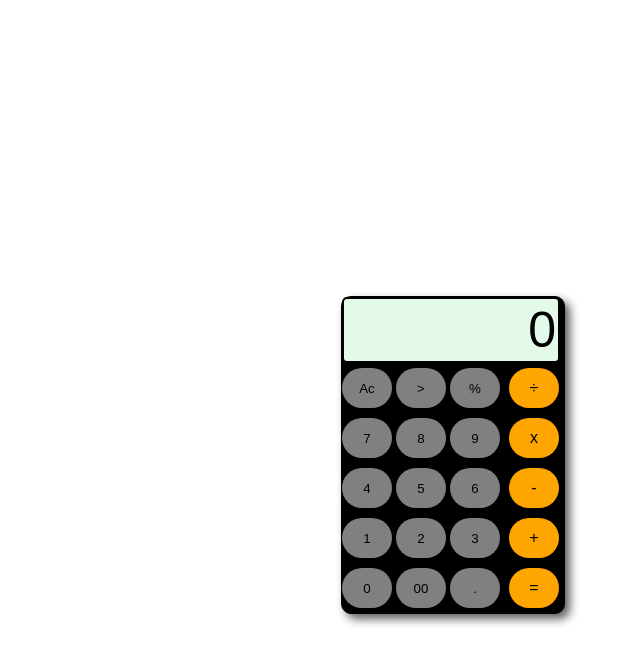
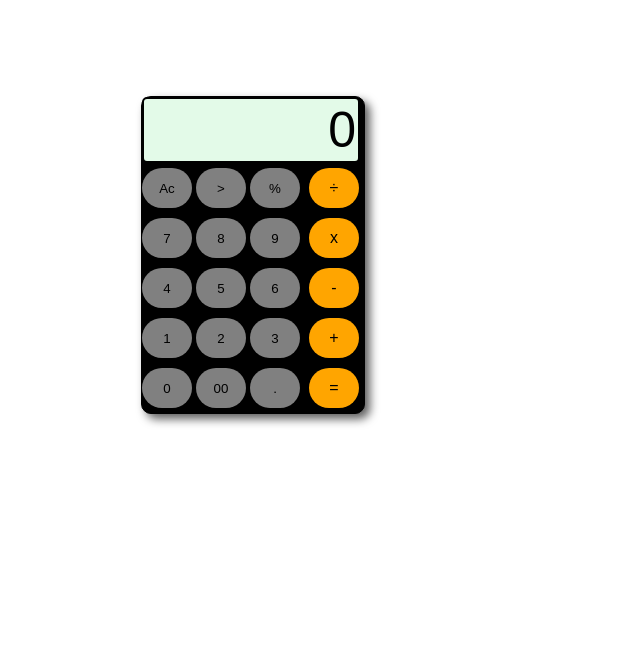
Before and after one commit to Shailmanncoder/js-practice, a plain HTML site: page calculator 1.html in a window 1280 px wide. Shown: the part 78-742 px from the top of the page, without its empty margins (497-1137 px from the left). Drawn offline with Linux system fonts and the light colour scheme.

Commit message:
modified

```diff
--- a/calculator 1.html
+++ b/calculator 1.html
@@ -10,8 +10,8 @@
 .calculator{
       box-shadow: 5px 5px 10px #5e5e5e;
       width:222px;
-      margin-left:830px;
-      margin-top:300px;
+      margin-left:630px;
+      margin-top:100px;
       background-color: black;
       border:1px solid black;
       border-radius:10px;
```
Also changed, not shown: js1.html (+10 -8 lines).
